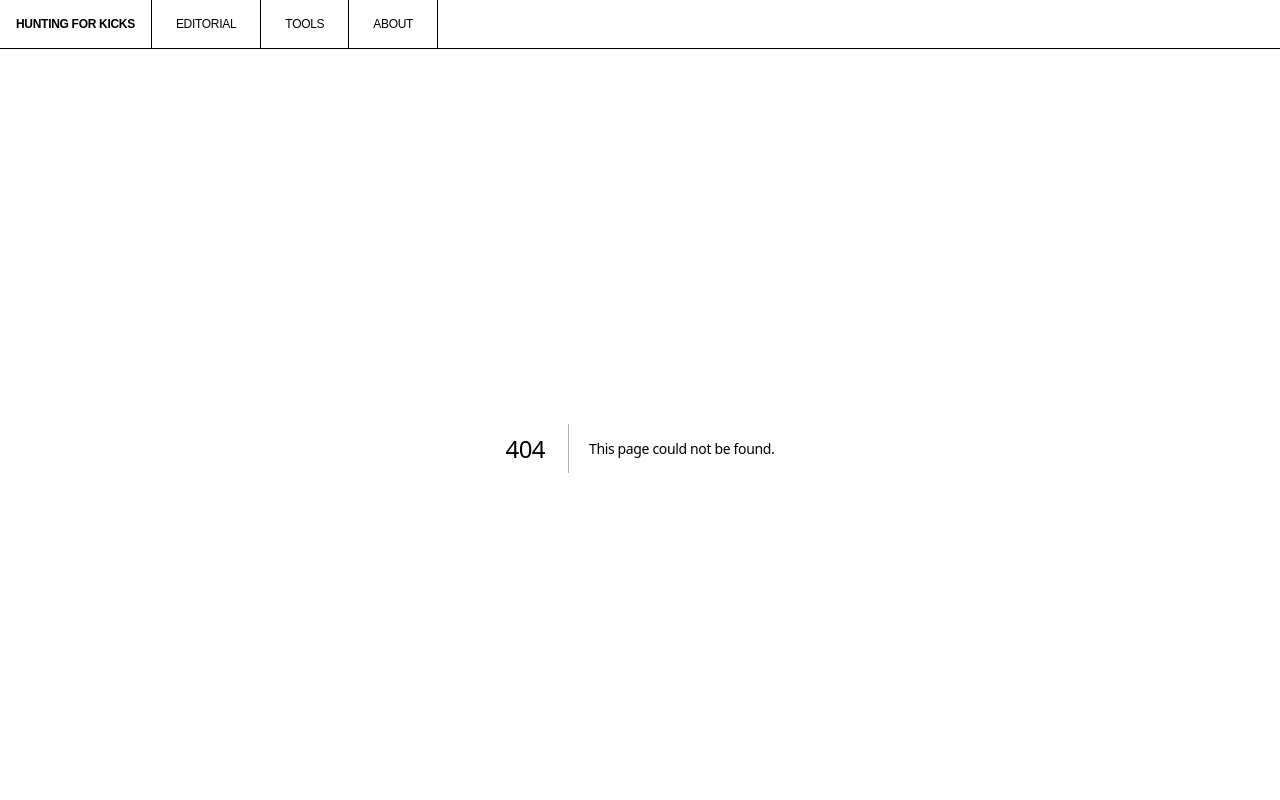
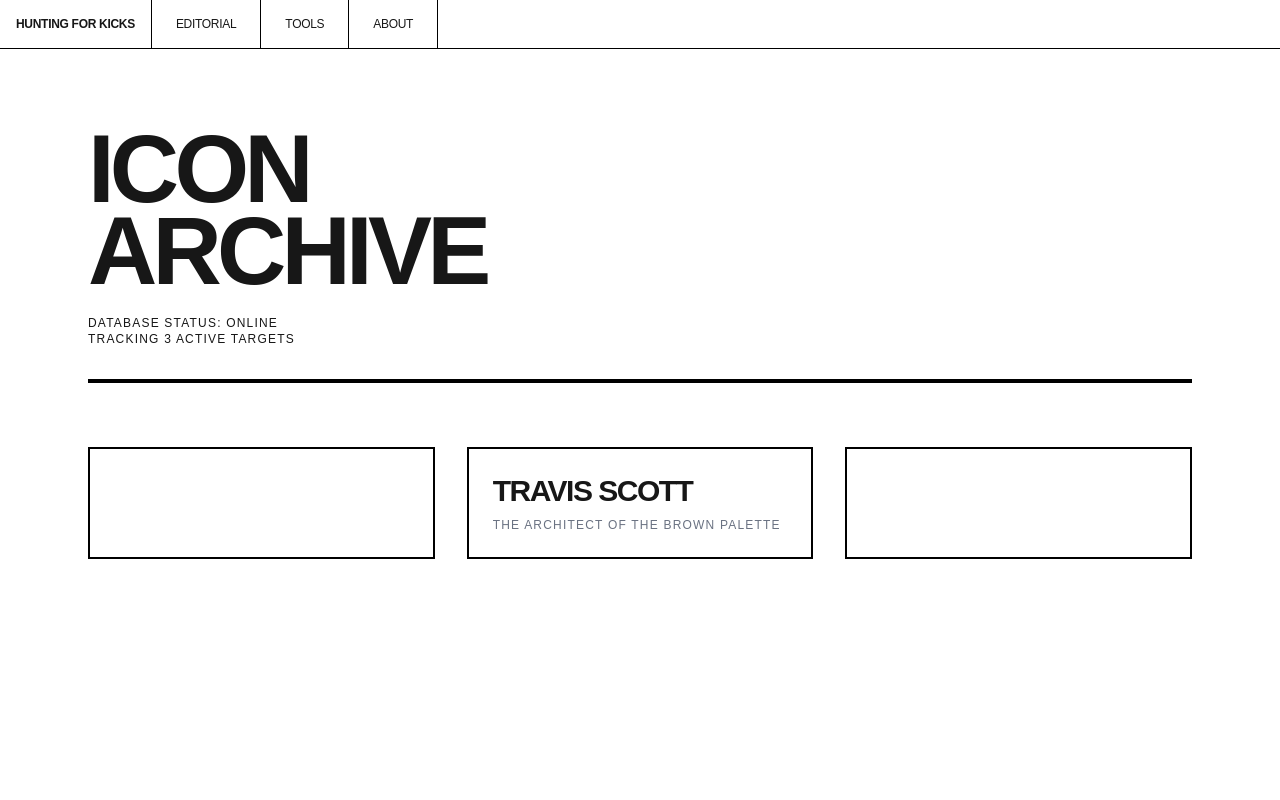
Before and after one commit to DonPonti/huntingforkicksfinal, a Next.js app: page /icons in a window 1280 px wide. Before the commit this address had no page. Shown: the top 800 px of the page. Built offline with nearby package versions, Linux system fonts and the light colour scheme.

Commit message:
icons page

```diff
--- /dev/null
+++ b/_icons/travis-scott.mdx
@@ -0,0 +1,11 @@
+---
+name: "Travis Scott"
+alias: "The Architect of the Brown Palette"
+brandAffiliation: "Nike / Jordan Brand"
+firstSignatureYear: 2017
+signatureShoe: "Jordan 1 Retro Low OG SP Travis Scott"
+rotation: ["Mac Attack", "Jordan 4 Olive", "Nike SB Dunk Low"]
+---
+Travis Scott didn't just collaborate with Nike; he rewired the entire sneaker economy. By aggressively utilizing earth tones, backward Swooshes, and stash pockets, he turned the Houston rodeo aesthetic into global luxury.
+
+His influence shifted the market away from high-tech basketball silhouettes back to retro models, single-handedly resurrecting the Nike SB Dunk in the late 2010s. When Jacques Webster wears a shoe, the secondary market reacts within minutes.
--- /dev/null
+++ b/src/app/icons/[slug]/page.tsx
@@ -0,0 +1,105 @@
+import { getIconBySlug, getAllIcons } from '@/lib/icons-api'
+import { notFound } from 'next/navigation'
+import { Metadata } from 'next'
+import Link from 'next/link'
+
+// 1. We update the type to expect a Promise
+type Props = {
+  params: Promise<{
+    slug: string
+  }>
+}
+
+// 2. Add 'async' and 'await params' to the Metadata
+export async function generateMetadata(props: Props): Promise<Metadata> {
+  const params = await props.params;
+  const icon = getIconBySlug(params.slug, ['name', 'alias'])
+
+  if (!icon.name) return {}
+
+  return {
+    title: `${icon.name} | Sneaker Archive | Hunting For Kicks`,
+    description: `Analyzing the sneaker rotation and cultural impact of ${icon.name}: ${icon.alias}.`,
+  }
+}
+
+// 3. Add 'async' and 'await params' to the main component
+export default async function IconProfile(props: Props) {
+  const params = await props.params;
+  const icon = getIconBySlug(params.slug, [
+    'name',
+    'alias',
+    'signatureShoe',
+    'rotation',
+    'brandAffiliation',
+    'firstSignatureYear',
+    'content'
+  ])
+
+  if (!icon.name) return notFound()
+
+  const rotation = icon.rotation as string[] || []
+
+  return (
+    <main className="max-w-5xl mx-auto px-6 py-12 md:py-20 min-h-screen">
+      {/* HEADER */}
+      <header className="mb-12 border-b-4 border-black pb-8">
+        <Link href="/icons" className="font-mono text-xs uppercase tracking-widest hover:underline mb-8 block">
+          ← Back to Archive
+        </Link>
+        <h1 className="text-6xl md:text-9xl font-black tracking-tighter uppercase leading-[0.85] mb-4">
+          {icon.name}
+        </h1>
+        <p className="font-mono text-sm md:text-base uppercase tracking-widest border-l-4 border-black pl-4 bg-gray-100 py-2 inline-block pr-6">
+          {icon.alias}
+        </p>
+      </header>
+
+      <div className="grid md:grid-cols-3 gap-12">
+        {/* LEFT COL: STATS (The Sidebar) */}
+        <aside className="md:col-span-1 border-t-2 border-black pt-6">
+          <h2 className="font-black text-xl uppercase tracking-tighter mb-6">Database Specs</h2>
+
+          <div className="mb-6">
+            <p className="font-mono text-xs uppercase text-gray-500 mb-1">Brand Affiliation</p>
+            <p className="font-bold uppercase">{icon.brandAffiliation}</p>
+          </div>
+
+          <div className="mb-6">
+            <p className="font-mono text-xs uppercase text-gray-500 mb-1">First Signature</p>
+            <p className="font-bold uppercase">{icon.firstSignatureYear}</p>
+          </div>
+
+          <div className="mb-6">
+            <p className="font-mono text-xs uppercase text-gray-500 mb-1">Grail/Signature Asset</p>
+            <p className="font-bold uppercase bg-black text-white px-2 py-1 inline-block">{icon.signatureShoe}</p>
+          </div>
+
+          <div className="mb-6">
+            <p className="font-mono text-xs uppercase text-gray-500 mb-2">Known Rotation</p>
+            <ul className="list-disc pl-4 font-bold text-sm uppercase space-y-1">
+              {rotation.map((shoe, idx) => (
+                <li key={idx}>{shoe}</li>
+              ))}
+            </ul>
+          </div>
+        </aside>
+
+        {/* RIGHT COL: ANALYSIS */}
+        <article className="md:col-span-2 border-t-2 border-black pt-6">
+          <h2 className="font-black text-xl uppercase tracking-tighter mb-6">Cultural Analysis</h2>
+          <div className="whitespace-pre-wrap font-serif text-lg leading-relaxed">
+            {icon.content}
+          </div>
+        </article>
+      </div>
+    </main>
+  )
+}
+
+export async function generateStaticParams() {
+  const icons = getAllIcons(['slug'])
+  return icons.map((icon) => ({
+    slug: icon.slug,
+  }))
+}
--- /dev/null
+++ b/src/app/icons/page.tsx
@@ -0,0 +1,37 @@
+import Link from 'next/link'
+import { getAllIcons } from '@/lib/icons-api'
+import { Metadata } from 'next'
+
+export const metadata: Metadata = {
+  title: "Icon Archive | Hunting For Kicks",
+  description: "The database of cinematic and cultural sneaker icons.",
+}
+
+export default function IconsDirectory() {
+  const icons = getAllIcons(['slug', 'name', 'alias'])
+
+  return (
+    <main className="max-w-6xl mx-auto px-6 py-12 md:py-20 min-h-screen">
+      <header className="mb-16 border-b-4 border-black pb-8">
+        <h1 className="text-5xl md:text-8xl font-black tracking-tighter uppercase leading-[0.85] mb-6">
+          ICON<br />ARCHIVE
+        </h1>
+        <p className="font-mono text-xs uppercase tracking-widest max-w-xl">
+          Database Status: Online <br />
+          Tracking {icons.length} Active Targets
+        </p>
+      </header>
+
+      <div className="grid grid-cols-1 md:grid-cols-2 lg:grid-cols-3 gap-8">
+        {icons.map((icon) => (
+          <Link href={`/icons/${icon.slug}`} key={icon.slug as string} className="group block border-2 border-black p-6 hover:bg-black hover:text-white transition-colors duration-200">
+            <h2 className="text-3xl font-black uppercase tracking-tighter mb-2">{icon.name}</h2>
+            <p className="font-mono text-xs uppercase tracking-widest text-gray-500 group-hover:text-gray-300">
+              {icon.alias}
+            </p>
+          </Link>
+        ))}
+      </div>
+    </main>
+  )
+}
--- /dev/null
+++ b/src/lib/icons-api.ts
@@ -0,0 +1,45 @@
+import fs from 'fs'
+import path from 'path'
+import matter from 'gray-matter'
+
+const iconsDirectory = path.join(process.cwd(), '_icons')
+
+export function getIconSlugs() {
+  return fs.readdirSync(iconsDirectory)
+}
+
+export function getIconBySlug(slug: string, fields: string[] = []) {
+  const realSlug = slug.replace(/\.mdx$/, '')
+  const fullPath = path.join(iconsDirectory, `${realSlug}.mdx`)
+  const fileContents = fs.readFileSync(fullPath, 'utf8')
+  const { data, content } = matter(fileContents)
+
+  type Items = {
+    [key: string]: string | string[] | number
+  }
+
+  const items: Items = {}
+
+  fields.forEach((field) => {
+    if (field === 'slug') {
+      items[field] = realSlug
+    }
+    if (field === 'content') {
+      items[field] = content
+    }
+    if (typeof data[field] !== 'undefined') {
+      items[field] = data[field]
+    }
+  })
+
+  return items
+}
+
+export function getAllIcons(fields: string[] = []) {
+  const slugs = getIconSlugs()
+  const icons = slugs
+    .map((slug) => getIconBySlug(slug, fields))
+    // Sorts icons alphabetically
+    .sort((a, b) => ((a.name as string) > (b.name as string) ? 1 : -1))
+  return icons
+}
```
Also changed, not shown: _icons/lebron-james.mdx (added), _icons/zendaya.mdx (added).
